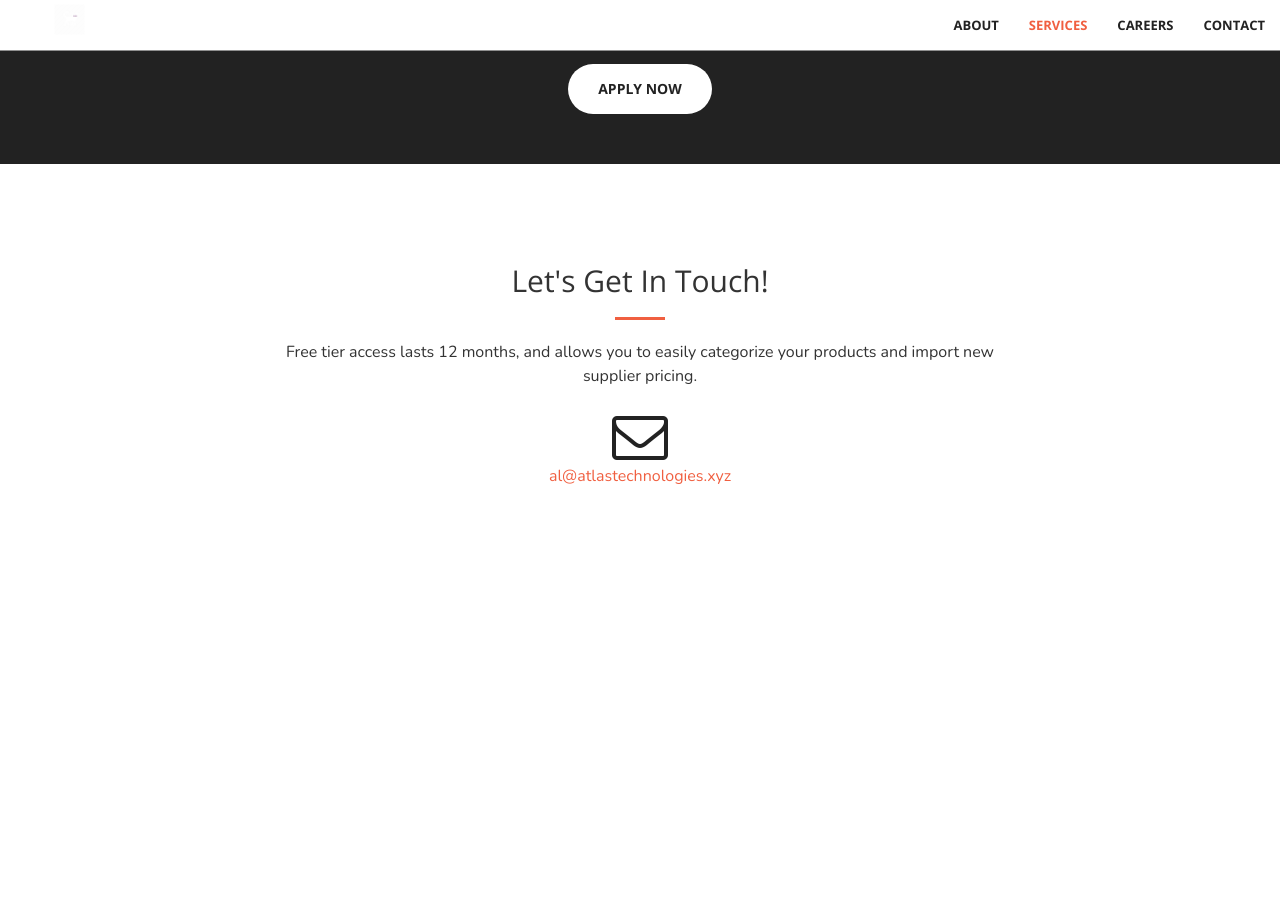
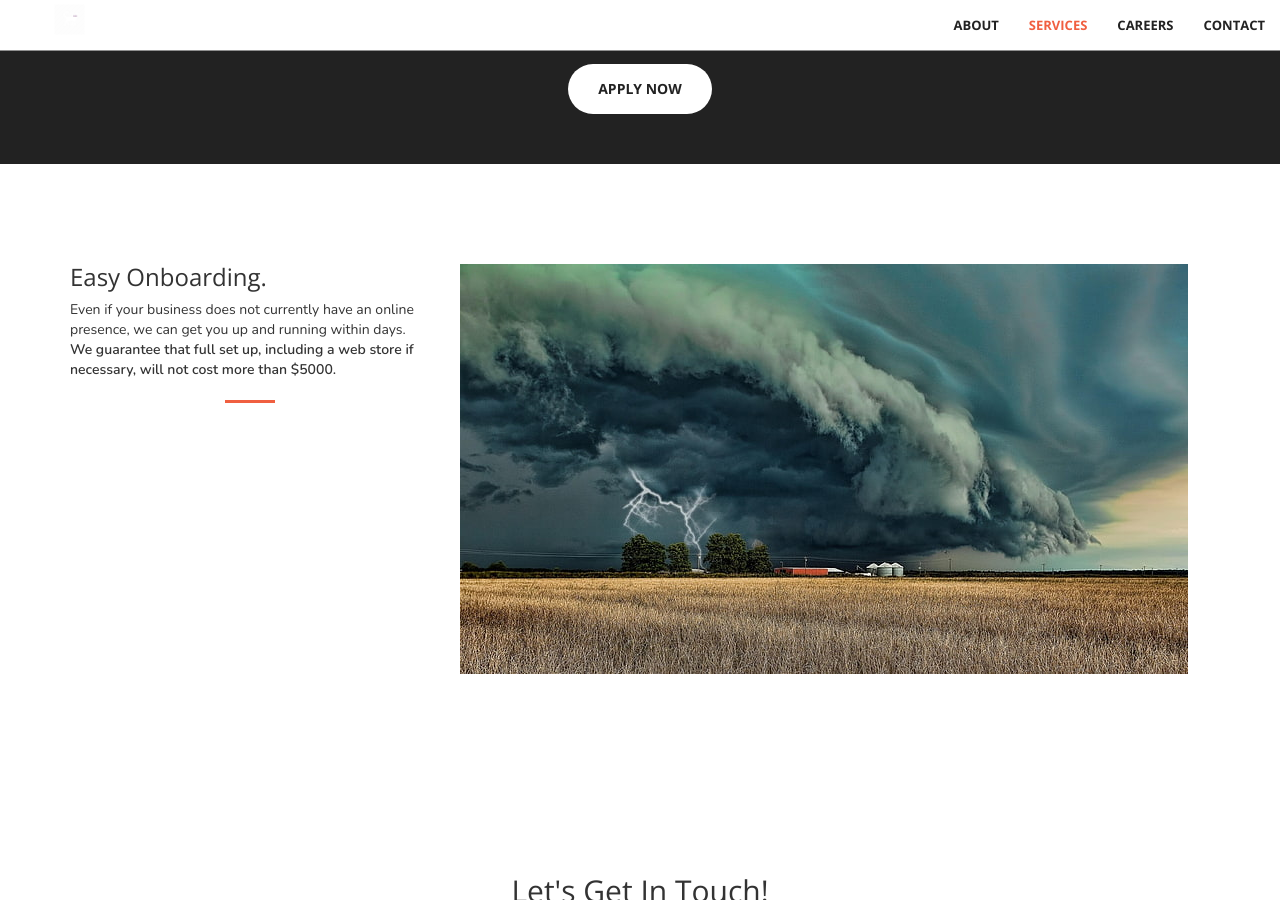
Before and after one commit to atlastechnologies-xyz/get-store-cat, a Jekyll site: the page built from index.html, in a window 1280 px wide and 900 px high, scrolled down 1840 px. Built offline with Jekyll 4.4.1, drawn with Linux system fonts in a browser that asks for light colours; before the commit the page ends 2448 px from its top, so only the background shows below that.

Commit message:
fixing cta

```diff
--- a/_includes/call-to-action.html
+++ b/_includes/call-to-action.html
@@ -5,7 +5,7 @@
                 <h2 class="section-heading">All your product data, always up to date.</h2>
                 <hr class="light">
                 <p class="text-faded">We allow you to seamlessly pull supplier pricing, sync to your ERP, or promote products on your website. Take your relationships to the next level by never having to worry if you're selling at the right price.</p>
-                <a href="#" class="btn btn-default btn-xl">Try it for free!</a>
+                <a href="#contact" class="btn btn-default btn-xl">Try it for free!</a>
             </div>
         </div>
     </div>
--- /dev/null
+++ b/_includes/morterDealTM.html
@@ -0,0 +1,14 @@
+<section id="easy-onboarding">
+    <div class="container onboarding">
+        <div class="row">
+            <div class="col-lg-4">
+                <h3 class="section-heading">Easy Onboarding.</h3>
+                <span>Even if your business does not currently have an online presence, we can get you up and running within days. <b>We guarantee that full set up, including a web store if necessary, will not cost more than $5000.</b></span>
+                <hr>
+            </div>
+            <div class="col-lg-8">
+                <img src="/img/lightning-cloudy-stormy-field-wallpaper-preview.jpg">
+            </div>
+        </div>
+    </div>
+</section>
--- a/_layouts/front.html
+++ b/_layouts/front.html
@@ -10,6 +10,7 @@
   {% include services.html %}
   <!-- {% include portfolio.html %} -->
   {% include aside.html %}
+  {% include morterDealTM.html %}
   {% include contact.html %}
   {% include scripts.html %}
 </body>
```
Also changed, not shown: img/lightning-cloudy-stormy-field-wallpaper-preview.jpg (added).
